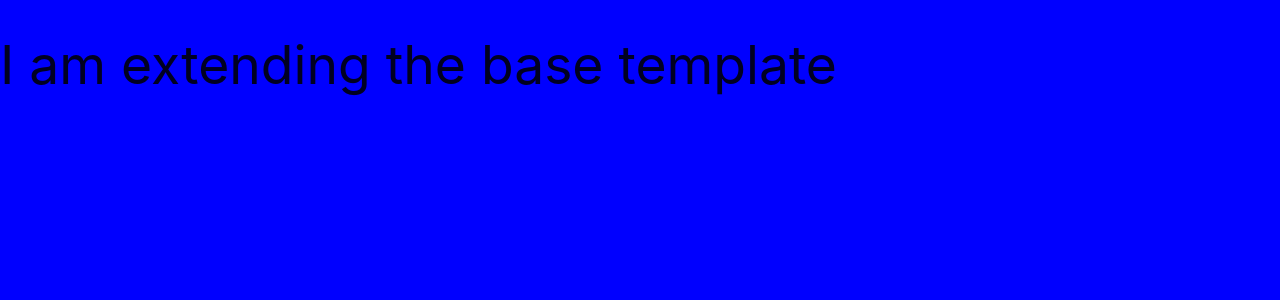
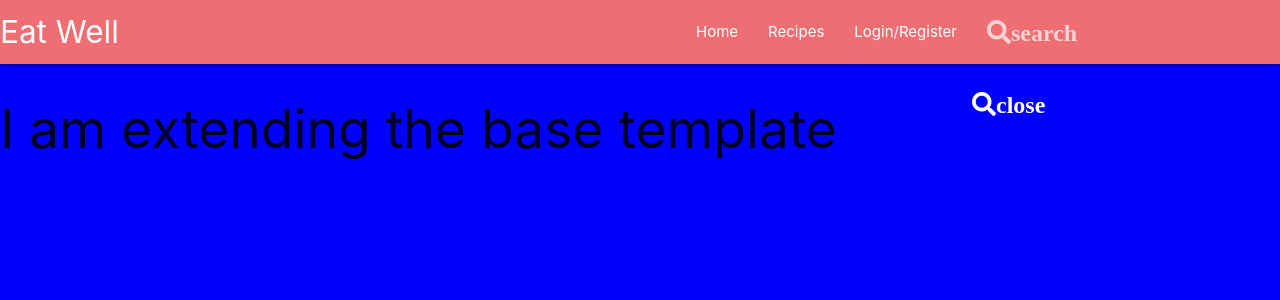
Before and after one commit to Dgoodwin92/eat-well, a Flask app: page / in a window 1280 px wide. Shown: the top 300 px of the page. Run offline with Flask 2, Linux system fonts and the light colour scheme; data that the repository does not hold is empty; some libraries are stand-ins or nearby versions.

Commit message:
Navbar added to base.html

```diff
--- a/templates/base.html
+++ b/templates/base.html
@@ -1,18 +1,52 @@
 <!DOCTYPE html>
 <html lang="en">
+
 <head>
     <meta charset="UTF-8">
     <meta http-equiv="X-UA-Compatible" content="IE=edge">
     <meta name="viewport" content="width=device-width, initial-scale=1.0">
     <link rel="stylesheet" href="https://cdnjs.cloudflare.com/ajax/libs/font-awesome/5.15.3/css/all.min.css"
-        integrity="sha512-iBBXm8fW90+nuLcSKlbmrPcLa0OT92xO1BIsZ+ywDWZCvqsWgccV3gFoRBv0z+8dLJgyAHIhR35VZc2oM/gI1w==" crossorigin="anonymous" referrerpolicy="no-referrer" type="text/css">
-    <link rel="stylesheet" href="https://cdnjs.cloudflare.com/ajax/libs/materialize/1.0.0/css/materialize.min.css" type="text/css">
+        integrity="sha512-iBBXm8fW90+nuLcSKlbmrPcLa0OT92xO1BIsZ+ywDWZCvqsWgccV3gFoRBv0z+8dLJgyAHIhR35VZc2oM/gI1w=="
+        crossorigin="anonymous" referrerpolicy="no-referrer" type="text/css">
+    <link rel="stylesheet" href="https://cdnjs.cloudflare.com/ajax/libs/materialize/1.0.0/css/materialize.min.css"
+        type="text/css">
     <link rel="stylesheet" href="{{ url_for('static', filename='css/style.css') }}" type="text/css">
     {% block styles %}
     {% endblock %}
     <title>Eat Well</title>
 </head>
+
 <body>
+    <header>
+        <!-- Top Navbar -->
+        <nav>
+            <div class="nav-wrapper">
+                <a href="#!" class="brand-logo">Eat Well</a>
+                <a href="#" data-target="mobile-demo" class="sidenav-trigger"><i class="material-icons">menu</i></a>
+                <form>
+                    <div class="input-field right">
+                      <input id="search" type="search" required>
+                      <label class="label-icon" for="search"><i class="fas fa-search">search</i></label>
+                      <i class="fas fa-search">close</i>
+                    </div>
+                    <ul class="right hide-on-med-and-down">
+                    <li><a href="sass.html">Home</a></li>
+                    <li><a href="badges.html">Recipes</a></li>
+                    <li><a href="collapsible.html">Login/Register</a></li>
+                </ul>
+            </form>
+            </div>
+        </nav>
+        <!-- Mobile Side Navbar -->
+        <ul class="sidenav" id="mobile-demo">
+            <li><a href="sass.html">Home</a></li>
+            <li><a href="badges.html">Recipes</a></li>
+            <li><a href="collapsible.html">Login/Register</a></li>
+            <input id="search" type="search" required>
+            <label class="label-icon" for="search"><i class="material-icons">search</i></label>
+            <i class="material-icons">close</i>
+        </ul>
+    </header>
     {% block content %}
     {% endblock %}
 
@@ -23,4 +57,5 @@
     {% block scripts %}
     {% endblock %}
 </body>
+
 </html>
```
